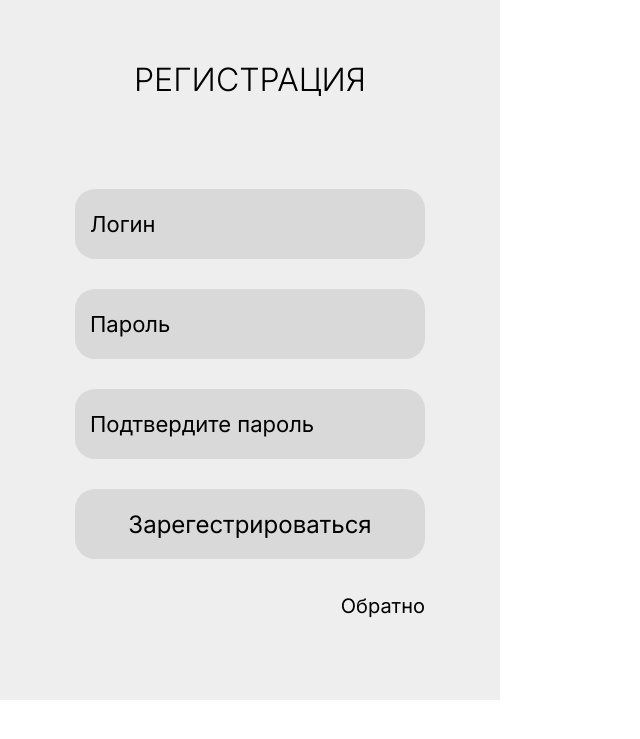
After one commit to KuhnyaDreams/MainBranch, a PHP site: page /php/reg.php in a window 1280 px wide. The commit adds this page. Shown: the top 739 px of the page, without its empty margins (0-640 px from the left). Run offline with PHP 8.4, Linux system fonts and the light colour scheme.

Commit message:
Add files via upload
добавил шаблоны авторизации и регистрации

```diff
--- /dev/null
+++ b/localhost/css/authstyles.css
@@ -0,0 +1,59 @@
+.container{
+    width: 500px;
+    height: 700px;
+    background-color: #eee;
+    display: flex;
+    flex-direction: column;
+}
+.title{
+    text-align: center;
+    font-family: "Inter", sans-serif;
+    font-weight: 300;
+    text-transform: uppercase;
+    margin: 60px auto;
+}
+.input{
+    width: 350px;
+    height: 70px;
+    margin: 30px auto 0;
+    font-family: Inter;
+    font-size: 22px;
+    border-radius: 20px;
+    border: none;
+    color: black;
+    background-color: #d9d9d9;
+    padding-left: 15px;
+    box-sizing: border-box;
+}
+::placeholder { /* Most modern browsers support this now. */
+    color:    black;
+
+ }
+.button{
+    width: 350px;
+    height: 70px;
+    margin: 30px  auto 0;
+    font-family: Inter;
+    font-size: 24px;
+    border-radius: 20px;
+    border: none;
+    background-color: #d9d9d9;
+}
+.button:hover{
+    background-color: aqua;
+}
+.small-button{
+    width: 350px;
+    font-family: Inter;
+    font-size: 20px;
+    margin: 35px auto 0;
+    text-align: right;
+}
+.small-button>a{
+    color: black;
+    text-decoration: none;
+}
+.small-button>a:hover{
+    color: #555;
+    text-decoration: none;
+}
--- a/localhost/css/styles.css
+++ b/localhost/css/styles.css
@@ -26,3 +26,8 @@ body, html {
     padding: 1em;
     box-sizing: border-box;
   }
+
+.inputform{
+    display: flex;
+	flex-direction: column;
+}
--- /dev/null
+++ b/localhost/php/reg.php
@@ -0,0 +1,34 @@
+<!DOCTYPE html>
+<html lang='ru'>
+
+    <head>
+        <script src="https://api-maps.yandex.ru/2.1/?apikey=c472441-ed32-4bed-a362-addea55b0252&lang=ru_RU" type="text/javascript">
+        </script>
+        <link href="../css/styles.css" rel="stylesheet">
+        <link href="../css/authstyles.css" rel="stylesheet">
+        <script src="../js/jquery.js" ></script>
+        <link rel="preconnect" href="https://fonts.googleapis.com">
+        <link rel="preconnect" href="https://fonts.gstatic.com" crossorigin>
+        <link href="https://fonts.googleapis.com/css2?family=Inter:wght@100..900&display=swap" rel="stylesheet">
+
+    </head>
+
+    <body>
+        <form action="action_page.php" class="inputform" method="post">
+            <div class="container">
+                <h1 class="title">регистрация</h1>
+                <input type="text" placeholder="Логин" name="uname" required class="input">
+
+                <input type="password" placeholder="Пароль" name="psw" required class="input">
+                <input type="password" placeholder="Подтвердите пароль" name="psw" required class="input">
+
+                <button type="submit" class="button">Зарегестрироваться</button>
+
+                <span class="small-button"><a href="../php/auth.php" >Обратно</a></span>
+
+            </div>
+
+        </form>
+    </body>
+
+</html>
```
Also changed, not shown: localhost/index.php (+27 -7 lines), localhost/php/auth.php (added, +34 -0 lines).
